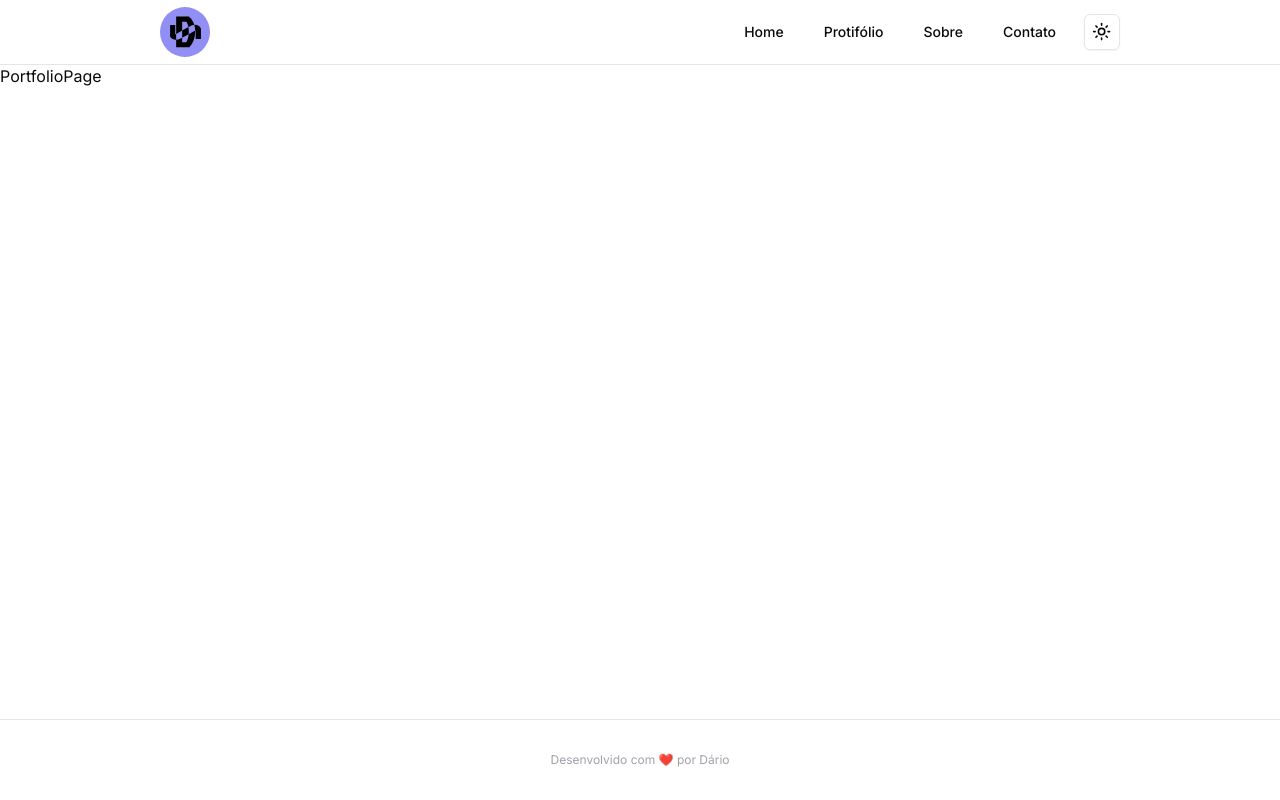
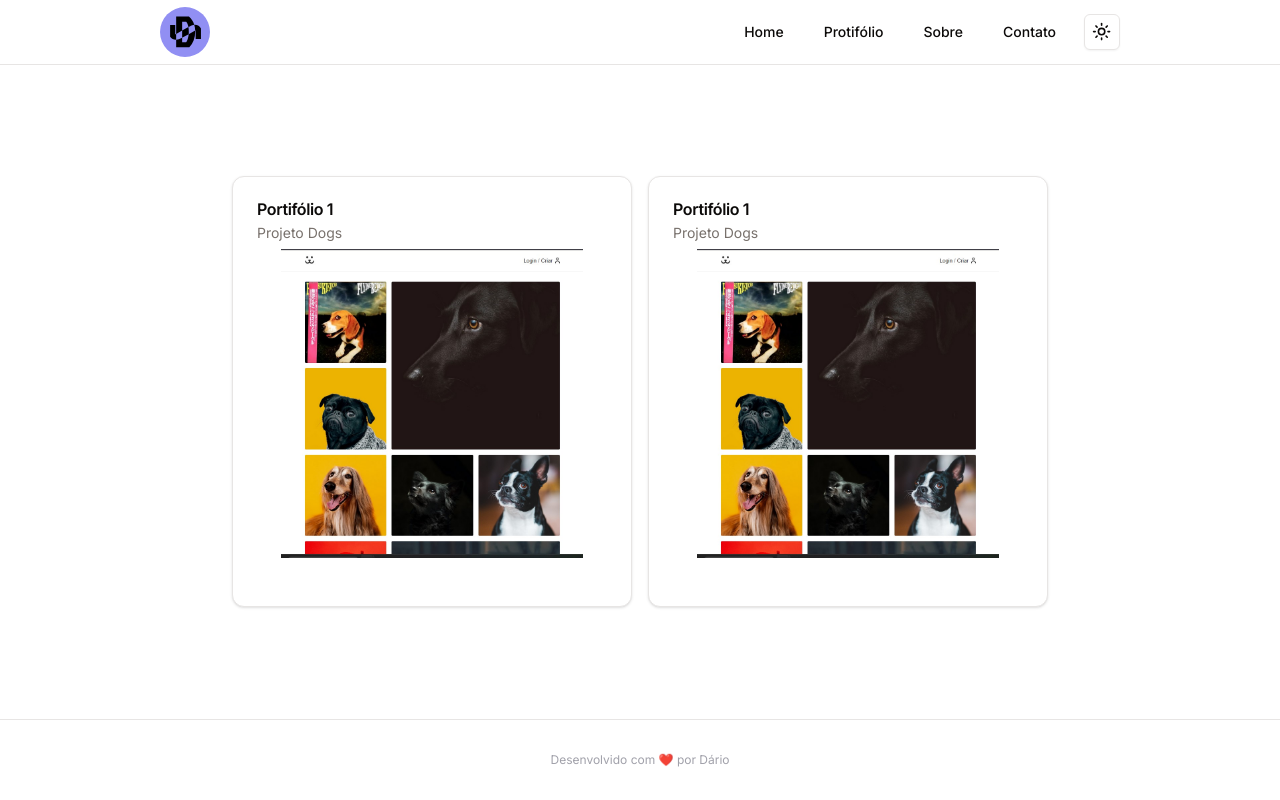
Before and after one commit to dario-souza/portfolio, a Next.js app: page /portfolio in a window 1280 px wide. Built offline with nearby package versions, Linux system fonts and the light colour scheme.

Commit message:
refactor: refatoração

```diff
--- a/src/app/portfolio/page.tsx
+++ b/src/app/portfolio/page.tsx
@@ -1,3 +1,4 @@
+import ProjectCards from '@/components/portfolio-card'
 import { Metadata } from 'next'
 import React from 'react'
 
@@ -7,7 +8,11 @@ export const metadata: Metadata = {
 
 const PortfolioPage = () => {
   return (
-    <div>PortfolioPage</div>
+    <section className='fullscreen'>
+      {Array.from({ length: 2 }).map((_, index) => (
+        <ProjectCards key={index} />
+      ))}
+    </section>
   )
 }
 
--- a/src/components/container.tsx
+++ b/src/components/container.tsx
@@ -1,8 +1,10 @@
+
 import React from 'react'
 
-const Container = ({ children }: { children: React.ReactNode }) => {
+type ContainerProps = React.ComponentProps<'div'>
+const Container = ({ children, ...props }: ContainerProps) => {
   return (
-    <div className="flex justify-center items-center max-w-screen-lg mx-auto px-4 md:px-8 h-[calc(100vh-145px)]">
+    <div {...props} >
       {children}
     </div>
   )
```
